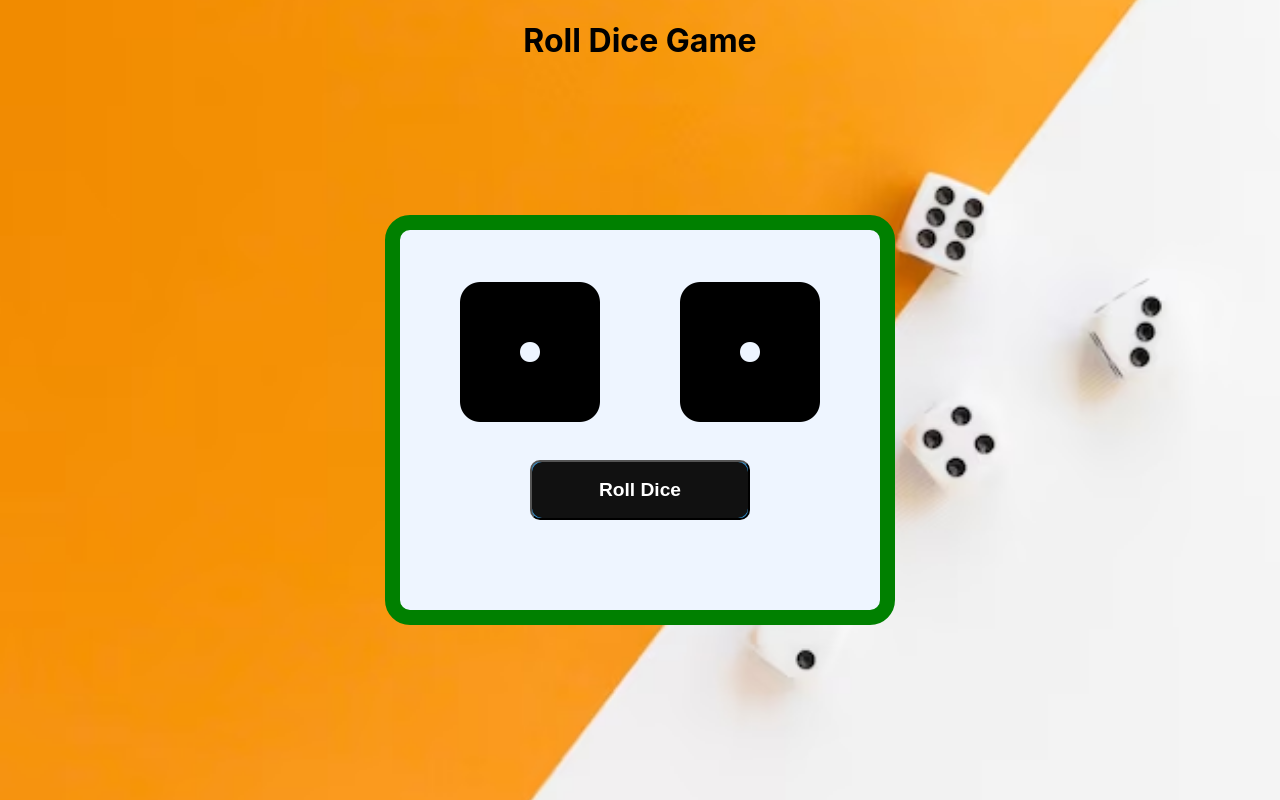
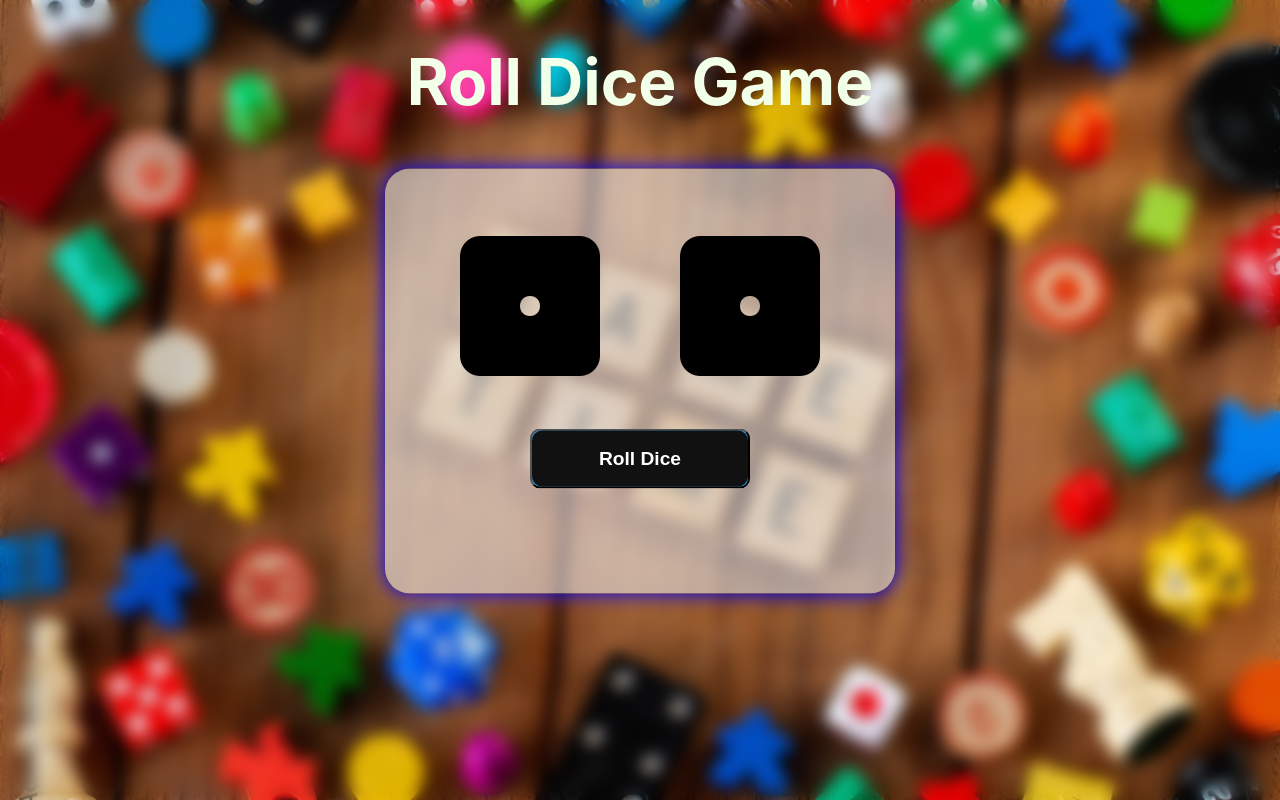
Before and after one commit to thesoftwareengr/Dice-Game-React, a React (Create React App) app in the folder dice-game/: page / in a window 1280 px wide. Built offline with nearby package versions, Linux system fonts and the light colour scheme.

Commit message:
Final Design

```diff
--- a/dice-game/src/Components/RollDice.jsx
+++ b/dice-game/src/Components/RollDice.jsx
@@ -25,7 +25,7 @@ const RollDice = () => {
   return (
     <>
       <h1>Roll Dice Game</h1>
-      <div className="container">
+      <div className="containerr">
         <div className="RollDice">
           <div className="contains-two-container">
             <div className={`DiceContainer ${rolling ? "rolling" : ""}`}>
--- a/dice-game/src/RollDice.css
+++ b/dice-game/src/RollDice.css
@@ -1,18 +1,28 @@
 /* RollDice.css */
-body{
-  background-image: url('../src/Components/dice-game.avif');
-  background-repeat: no-repeat;
-  background-size: cover;
-  background-attachment: fixed;
-  background-position: center;
-
+body {
+    position: relative;
+    background-image: url('../src/Components/dice.jpg');
+    background-repeat: no-repeat;
+    background-size: cover;
+    background-attachment: fixed;
+    background-position: center;
+    overflow: hidden;
 }
 
-h1 {
-    text-align: center;
+body::before {
+    content: "";
+    position: fixed;
+    top: 0;
+    left: 0;
+    width: 100%;
+    height: 100%;
+    z-index: -1;
+    background: inherit;
+    filter: blur(8px); /* Adjust the blur amount as needed */
 }
-.container{
-    background-color: #EEF5FF;
+
+.container {
+    background-color: rgba(238, 245, 255, 0.7); /* Use rgba for transparency */
     width: 400px;
     border: 15px solid green;
     padding: 40px;
@@ -24,6 +34,30 @@ h1 {
     left: 50%;
     transform: translate(-50%, -50%);
     border-radius: 25px;
+    backdrop-filter: blur(8px); /* Adjust the blur amount as needed */
+}
+
+h1 {
+    text-align: center;
+    color: #F2FFE9;
+    font-size: 4em;
+}
+.containerr{
+    background-color: #eef5ff86;
+    width: 400px;
+    border: 15px solid rgba(245, 245, 245, 0.205);
+    padding: 40px;
+    margin: 20px;
+    margin-top:300px;
+    margin-left: auto;
+    margin-right: auto;
+    position: absolute;
+    top: 50%;
+    left: 50%;
+    transform: translate(-50%, -50%);
+    border-radius: 25px;
+    box-shadow: 0 0 20px rgba(0, 0, 255, 1);
+    border-color: #e4e4e400;
 }
 
 
@@ -39,6 +73,7 @@ h1 {
 .RollDice {
     margin: 50px;
   text-align: center;
+
 
 }
 
@@ -75,10 +110,9 @@ h1 {
 
 
 .button {
-      margin-top: 25%;
+      margin-top: 30%;
     width: 220px;
     height: 60px;
-    padding: 10px 20px;
     outline: none;
     color: #fff;
     background: #3498db;
```
Also changed, not shown: dice-game/src/Components/dice.jpg (added).
